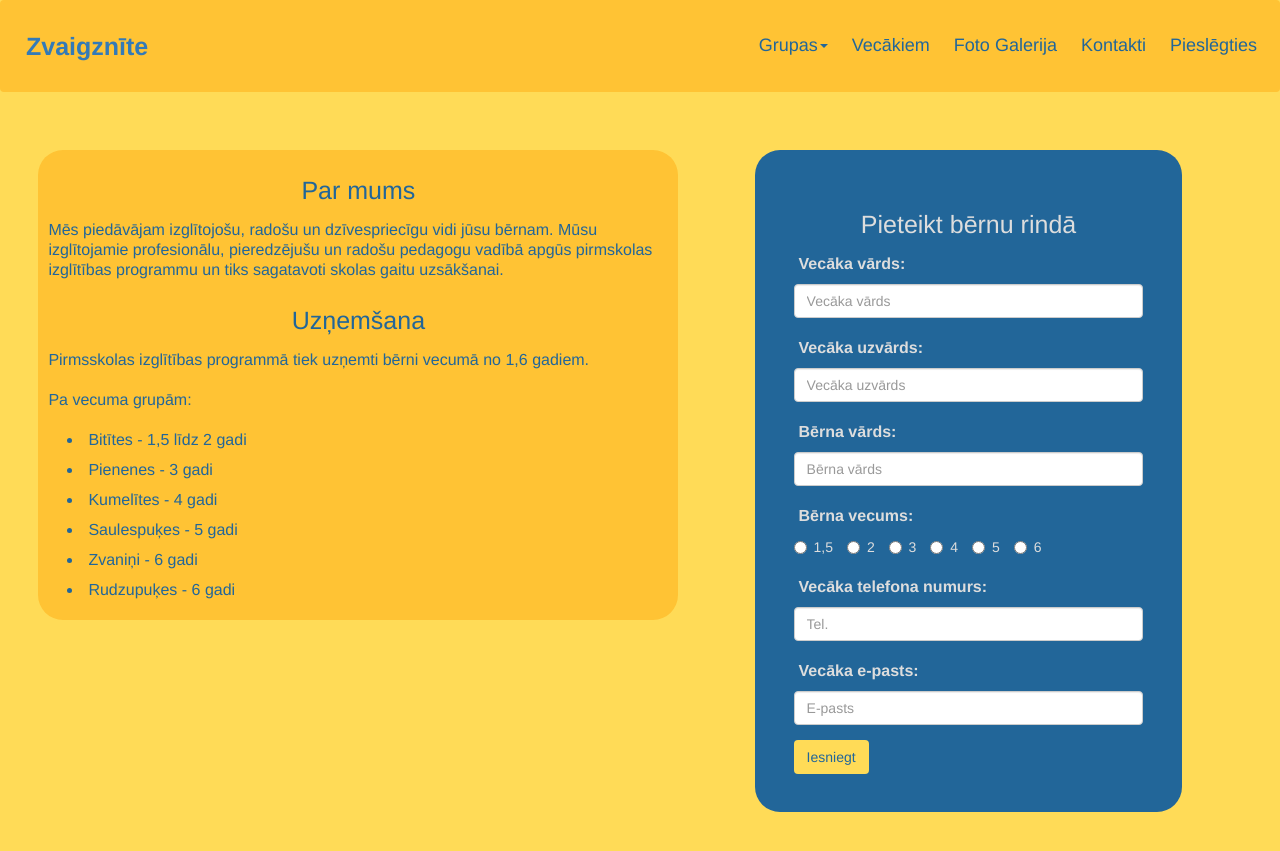
After one commit to akrilaplekis/zvaigznite, a PHP site: page /vacakiem.php in a window 1280 px wide. The commit adds this page. Run offline with PHP 8.4, Linux system fonts and the light colour scheme.

Commit message:
iesākta vecāku daļa

```diff
--- a/foto.php
+++ b/foto.php
@@ -2,7 +2,7 @@
 <html>
 <head>
     <meta charset="UTF-8">
-    <title>Zvaigznīte</title>
+    <title>Galerija</title>
     <meta name="viewport" content="width=device-width, initial-scale=1.0">
     <link href="index.css" rel="stylesheet" type="text/css">
     <link href="foto.css" rel="stylesheet" type="text/css">
@@ -27,7 +27,7 @@
                         <li><a href="grupas.php?id=6">Rudzupuķes</a></li>
                     </ul>
                 </li>
-                <li><a href="#">Vecākiem</a></li>
+                <li><a href="vacakiem.php">Vecākiem</a></li>
                 <li><a href="foto.php">Foto Galerija</a></li>
                 <li><a href="kontakti.html">Kontakti</a></li>
                 <li><a href="log_in.php">Pieslēgties</a></li>
@@ -51,7 +51,7 @@
     <?php } ?>
 
 
-    <div class="container">
+    <div class="container-fluid">
         <div class="panel-group" id="accordion">
             <div class="panel panel-custom">
                 <div class="panel-heading">
--- a/grupas.php
+++ b/grupas.php
@@ -45,7 +45,7 @@
                         <li><a href="grupas.php?id=6">Rudzupuķes</a></li>
                     </ul>
                 </li>
-                <li><a href="#">Vecākiem</a></li>
+                <li><a href="vacakiem.php">Vecākiem</a></li>
                 <li><a href="foto.php">Foto Galerija</a></li>
                 <li><a href="kontakti.html">Kontakti</a></li>
                 <li><a href="log_in.php">Pieslēgties</a></li>
--- a/index.php
+++ b/index.php
@@ -26,7 +26,7 @@
                         <li><a href="grupas.php?id=6">Rudzupuķes</a></li>
                     </ul>
                 </li>
-                <li><a href="#">Vecākiem</a></li>
+                <li><a href="vacakiem.php">Vecākiem</a></li>
                 <li><a href="foto.php">Foto Galerija</a></li>
                 <li><a href="kontakti.html">Kontakti</a></li>
                 <li><a href="log_in.php">Pieslēgties</a></li>
--- a/kontakti.html
+++ b/kontakti.html
@@ -27,7 +27,7 @@
                         <li><a href="grupas.php?id=6">Rudzupuķes</a></li>
                     </ul>
                 </li>
-                <li><a href="#">Vecākiem</a></li>
+                <li><a href="vacakiem.php">Vecākiem</a></li>
                 <li><a href="foto.php">Foto Galerija</a></li>
                 <li><a href="kontakti.html">Kontakti</a></li>
                 <li><a href="log_in.php">Pieslēgties</a></li>
--- a/log_in.php
+++ b/log_in.php
@@ -3,7 +3,7 @@
 <html>
     <head>
     <meta charset="UTF-8">
-    <title>Login</title>
+    <title>Pieslēgties</title>
     <meta name="viewport" content="width=device-width, initial-scale=1.0">
     <link href="index.css" rel="stylesheet" type="text/css">
     <link href="login.css" rel="stylesheet" type="text/css">
@@ -28,7 +28,7 @@
                         <li><a href="grupas.php?id=6">Rudzupuķes</a></li>
                     </ul>
                 </li>
-                <li><a href="#">Vecākiem</a></li>
+                <li><a href="vacakiem.php">Vecākiem</a></li>
                 <li><a href="foto.php">Foto Galerija</a></li>
                 <li><a href="kontakti.html">Kontakti</a></li>
                 <li><a href="log_in.php">Pieslēgties</a></li>
--- /dev/null
+++ b/vacakiem.php
@@ -0,0 +1,108 @@
+<!DOCTYPE html>
+<html>
+<head>
+    <meta charset="UTF-8">
+    <title>Vecākiem</title>
+    <meta name="viewport" content="width=device-width, initial-scale=1.0">
+    <link href="index.css" rel="stylesheet" type="text/css">
+    <link href="vecakiem.css" rel="stylesheet" type="text/css">
+    <link rel="stylesheet" href="https://maxcdn.bootstrapcdn.com/bootstrap/3.4.1/css/bootstrap.min.css">
+    <script src="https://ajax.googleapis.com/ajax/libs/jquery/3.6.1/jquery.min.js"></script>
+    <script src="https://maxcdn.bootstrapcdn.com/bootstrap/3.4.1/js/bootstrap.min.js"></script>
+</head>
+<body style="background-color: #ffdb57;">
+    <nav class="navbar navbar-custom navbar-fixed-to">
+        <div class="container-fluid">
+            <div class="navbar-header">
+                <a class="navbar-brand" href="index.php">Zvaigznīte</a>
+            </div>
+            <ul class="nav navbar-nav navbar-right">
+                <li class="dropdown"><a class="dropdown-toggle" data-toggle="dropdown" href="#">Grupas<span class="caret"></span></a>
+                    <ul class="dropdown-menu">
+                        <li><a href="grupas.php?id=1">Bitītes</a></li>
+                        <li><a href="grupas.php?id=2">Pienenes</a></li>
+                        <li><a href="grupas.php?id=3">Kumelītes</a></li>
+                        <li><a href="grupas.php?id=4">Saulespuķes</a></li>
+                        <li><a href="grupas.php?id=5">Zvaniņi</a></li>
+                        <li><a href="grupas.php?id=6">Rudzupuķes</a></li>
+                    </ul>
+                </li>
+                <li><a href="vacakiem.php">Vecākiem</a></li>
+                <li><a href="foto.php">Foto Galerija</a></li>
+                <li><a href="kontakti.html">Kontakti</a></li>
+                <li><a href="log_in.php">Pieslēgties</a></li>
+            </ul>
+        </div>
+    </nav>
+
+
+    <div class="container-fluid">
+        <div class="row">
+            <div class="col-md-6">
+                <h1 class="title1">Par mums</h1>
+                <p class="para1">Mēs piedāvājam izglītojošu, radošu un dzīvespriecīgu vidi jūsu bērnam. Mūsu izglītojamie profesionālu, pieredzējušu un radošu pedagogu vadībā apgūs pirmskolas izglītības programmu un tiks sagatavoti skolas gaitu uzsākšanai.</p>
+                <h1 class="title1">Uzņemšana</h1>
+                <p class="para1">Pirmsskolas izglītības programmā tiek uzņemti bērni vecumā no 1,6 gadiem.</p>
+                <p class="para1">Pa vecuma grupām:</p>
+                <ul>
+                    <li class="list2">Bitītes - 1,5 līdz 2 gadi</li>
+                    <li class="list2">Pienenes - 3 gadi</li>
+                    <li class="list2">Kumelītes - 4 gadi</li>
+                    <li class="list2">Saulespuķes - 5 gadi</li>
+                    <li class="list2">Zvaniņi - 6 gadi</li>
+                    <li class="list2">Rudzupuķes - 6 gadi</li>
+                </ul>
+            </div>
+            <div class="col-md-4">
+                <h2 class="title2">Pieteikt bērnu rindā</h2>
+                <form action="/action_page.php">
+                    <div class="form-group">
+                        <label class="formt" for="vv">Vecāka vārds:</label>
+                        <input type="text" class="form-control" id="vvards" placeholder="Vecāka vārds" name="vvards">
+                    </div>
+                    <div class="form-group">
+                        <label class="formt" for="vv">Vecāka uzvārds:</label>
+                        <input type="text" class="form-control" id="vuzv" placeholder="Vecāka uzvārds" name="vuzv">
+                    </div>
+                    <div class="form-group">
+                        <label class="formt" for="bv">Bērna vārds:</label>
+                        <input type="text" class="form-control" id="bvards" placeholder="Bērna vārds" name="bvards">
+                    </div>
+                    <div class="form-group">
+                        <label class="formt" for="vecums">Bērna vecums:</label><br>
+                        <label class="radio-inline" style="color: #ddd">
+                            <input type="radio" name="optradio">1,5
+                        </label>
+                        <label class="radio-inline" style="color: #ddd">
+                            <input type="radio" name="optradio" class="formt">2
+                        </label>
+                        <label class="radio-inline" style="color: #ddd">
+                            <input type="radio" name="optradio">3
+                        </label>
+                        <label class="radio-inline" style="color: #ddd">
+                            <input type="radio" name="optradio">4
+                        </label>
+                        <label class="radio-inline" style="color: #ddd">
+                            <input type="radio" name="optradio">5
+                        </label>
+                        <label class="radio-inline" style="color: #ddd">
+                            <input type="radio" name="optradio">6
+                        </label>
+                    </div>
+                    <div class="form-group">
+                        <label class="formt" for="email">Vecāka telefona numurs:</label>
+                        <input type="text" class="form-control" id="tel" placeholder="Tel." name="tel">
+                    </div>
+                    <div class="form-group">
+                        <label class="formt" for="email">Vecāka e-pasts:</label>
+                        <input type="email" class="form-control" id="email" placeholder="E-pasts" name="email">
+                    </div>
+                    <button type="submit" class="btn btn-custom">Iesniegt</button>
+                </form>
+            </div>
+        </div>
+    </div>
+
+
+</body>
+</html>
--- /dev/null
+++ b/vecakiem.css
@@ -0,0 +1,30 @@
+.formt {
+    color: #ddd;
+    text-align: left;
+    padding: 5px;
+    text-decoration: none;
+    font-size: 16px;
+    line-height: 20px;
+    border-radius: 4px;
+}
+
+.btn-custom {
+    color: #226699;
+    background-color: #ffdb57;
+    border-color: #ffc334;
+}
+
+
+div.col-md-6:nth-child(1){
+    margin: 3%;
+    background-color: #ffc334;
+    padding: 5px;
+    border-radius: 25px;
+}
+
+div.col-md-4:nth-child(2){
+    margin: 3%;
+    background-color: #226699;
+    padding: 3%;
+    border-radius: 25px;
+}
```
